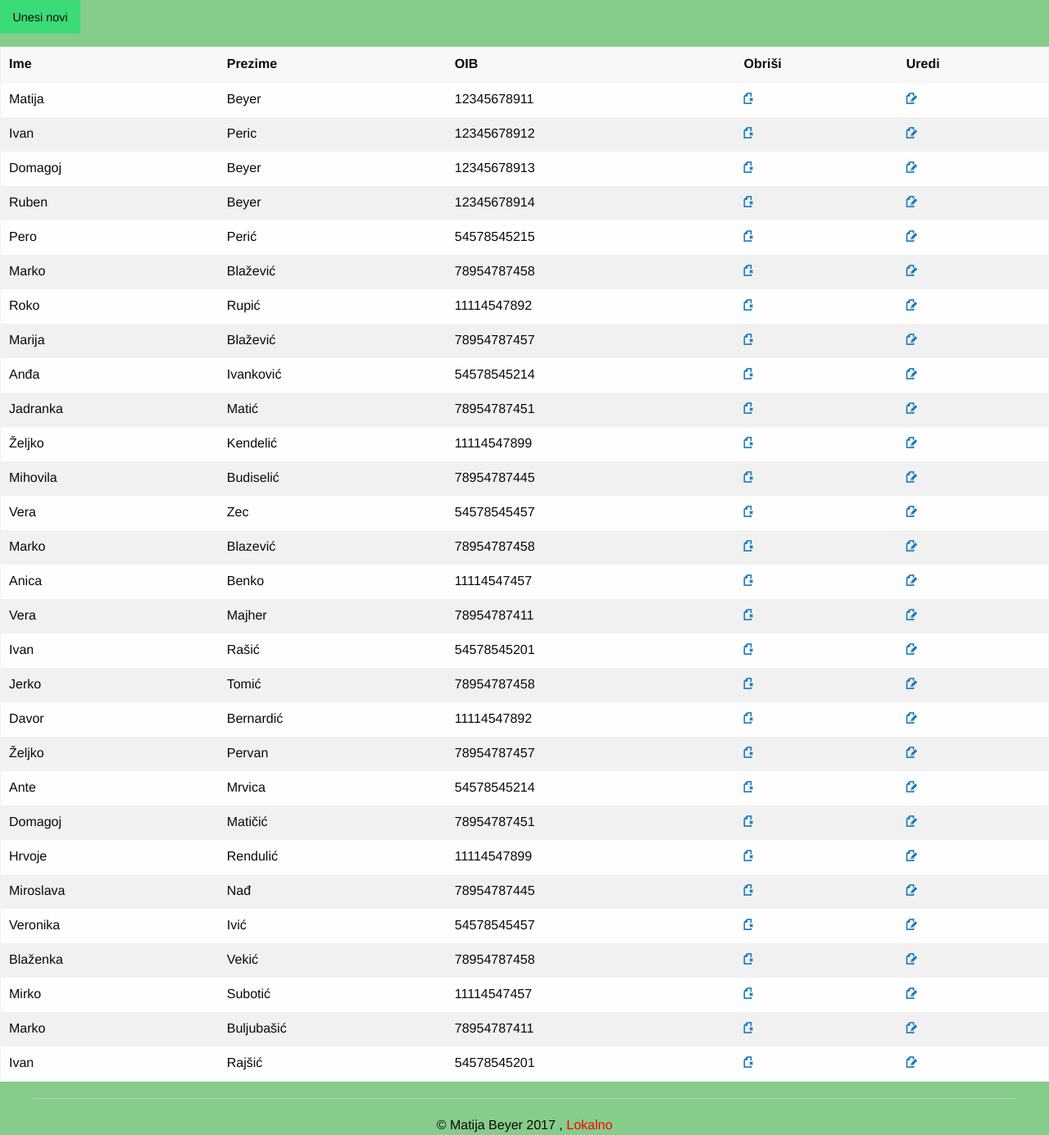
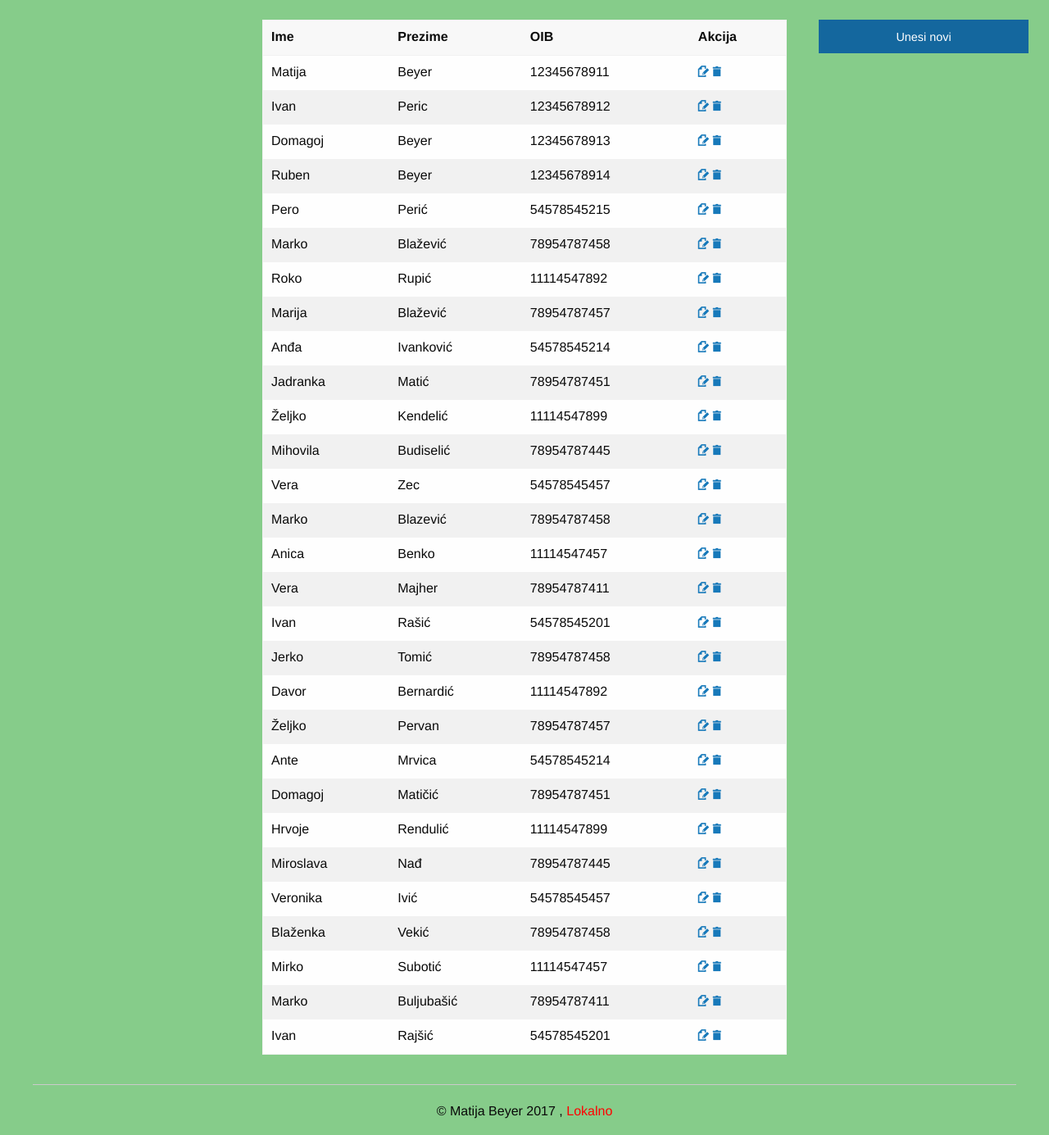
Before and after one commit to BeyerMatija/Edunova, a PHP site: page /privatno/korisnici/index.php in a window 1280 px wide. Shown: the part 55-1440 px from the top of the page at 82% size. Run offline with PHP 8.4, Linux system fonts and the light colour scheme; the visitor is signed in with stand-in values (Sample User, id 1); data comes from the database, SQL or seed files in the repository.

Commit message:
Update index.php

```diff
--- a/Zavrsni rad v2.2/privatno/korisnici/index.php
+++ b/Zavrsni rad v2.2/privatno/korisnici/index.php
@@ -1,4 +1,6 @@
  <?php include_once '../../konfiguracija.php';  ?>
+ <?php include_once '../../funkcije.php'; provjeralogin(); ?>
+
 <!doctype html>
 <html class="no-js" lang="en" dir="ltr">
   <head>
@@ -6,21 +8,20 @@
   </head>
   <body>
   	<?php include_once '../../predlosci/menu.php'; ?>
-  	<div class="row">
 
-  		<div class="large-12">
-  			  			<a href="<?php echo $putanjaAPP. "privatno/korisnici/unesi.php";?>"><button class="success button">Unesi novi</button></a>
-  			</div>
+  	<div class="row grid-x">
+  	<div class="medium-3 large-3 columns"></div>
+  	<div class="small-12 medium-6 large-6 columns">
+  		</br>
 
-  	</div>
-  	    <table>
+  			<table>
 						<thead>
 							<tr>
 								<th>Ime</th>
 								<th>Prezime</th>
 								<th>OIB</th>
-								<th>Obriši</th>
-								<th>Uredi</th>
+								<th>Akcija</th>
+
 							</tr>
 						</thead>
 						<tbody>
@@ -37,13 +38,23 @@
 								<td><?php echo $korisnik->prezime ?></td>
 								<td><?php echo $korisnik->oib ?></td>
 
-								<td><a href="<?php echo $putanjaAPP. "privatno/korisnici/delete.php?sifra=".$korisnik->sifra?>"><i title="Obriši" class="fi-page-delete size-48"></i></a></td>
-								<td><a href="<?php echo $putanjaAPP. "privatno/korisnici/uredi.php?sifra=".$korisnik->sifra?>"><i title="Uredi" class="step fi-page-edit size-48"></i></a></td>
+								<td>
+									<a href="<?php echo $putanjaAPP. "privatno/korisnici/uredi.php?sifra=".$korisnik->sifra?>"><i title="Uredi" class="step fi-page-edit size-48"></i></a>
+									<a href="<?php echo $putanjaAPP. "privatno/korisnici/delete.php?sifra=".$korisnik->sifra?>"><i title="Obriši" class="fi-trash size-48"></i></a>
 
+								</td>
 							</tr>
 							<?php endforeach; ?>
 						</tbody>
 					</table>
+				</div>
+
+	<div class="small-12 medium-3 large-3 columns">
+		<a href="<?php echo $putanjaAPP. "privatno/korisnici/unesi.php";?>">
+  			</br><button class="success button expanded" style="float: right; width:80%;background: #14679e; color:white; margin-right: 25px;">Unesi novi</button></a>
+  		</div>
+	</div>
+
 
 	<?php	include_once '../../predlosci/podnozje.php'; ?>
    <?php	include_once '../../predlosci/skripte.php'; ?>
```
